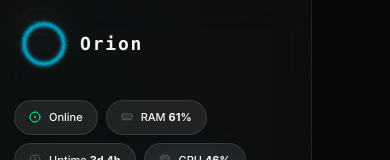
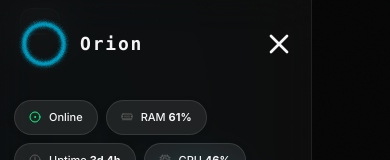
Before and after one commit to hanifakbari/orion, a Next.js app: page / in a window 390 px wide. Shown: the top 160 px of the page. Built offline with nearby package versions, Linux system fonts and the light colour scheme.

Commit message:
feat(sidebar): add close button on mobile

```diff
--- a/src/app/page.tsx
+++ b/src/app/page.tsx
@@ -1,4 +1,3 @@
-// src/app/page.tsx atau layout.tsx
 "use client";
 
 import { useState } from "react";
--- a/src/components/organisms/Sidebar/index.tsx
+++ b/src/components/organisms/Sidebar/index.tsx
@@ -2,7 +2,7 @@
 
 import { useState } from "react";
 import Image from "next/image";
-import { Search, Plus, Bookmark, Folder, Clock } from "lucide-react";
+import { Search, Plus, Bookmark, Folder, Clock, X } from "lucide-react";
 import { cn } from "@/app/lib/utils";
 import { useMetrics } from "@/hooks/useMatrics";
 import {
@@ -35,13 +35,14 @@ export const Sidebar = ({ isOpen, onToggle }: SidebarProps) => {
   return (
     <aside
       className={cn(
-        "glass z-50 flex shrink-0 flex-col overflow-hidden border-r border-border-custom bg-bg-secondary transition-all duration-300 ease-[cubic-bezier(0.4,0,0.2,1)]",
+        "glass z-50 flex shrink-0 flex-col overflow-hidden border-r border-border-custom bg-bg-secondary backdrop-blur-md transition-all duration-300 ease-[cubic-bezier(0.4,0,0.2,1)]",
         isOpen
           ? "pointer-events-auto fixed inset-y-0 left-0 w-[80vw] max-w-xs translate-x-0 opacity-100 md:static md:h-auto md:w-[300px]"
           : "pointer-events-none fixed inset-y-0 left-0 w-[80vw] max-w-xs -translate-x-full opacity-0 md:static md:w-0 md:translate-x-0 md:opacity-0",
       )}
       aria-label="Sidebar"
     >
+      {/* Logo */}
       {/* Logo */}
       <header className="shrink-0 px-4 py-4">
         <div className="flex items-center gap-2">
@@ -55,6 +56,15 @@ export const Sidebar = ({ isOpen, onToggle }: SidebarProps) => {
           <span className="font-mono text-lg font-bold tracking-widest text-text-primary lg:text-2xl">
             Orion
           </span>
+
+          <button
+            type="button"
+            onClick={onToggle}
+            className="ml-auto flex h-8 w-8 items-center justify-center rounded-lg text-text-muted transition-all hover:border-accent-red hover:text-accent-red md:hidden"
+            aria-label="Tutup sidebar"
+          >
+            <X className="h-10 w-10 text-text-primary" />
+          </button>
         </div>
       </header>
 
```
